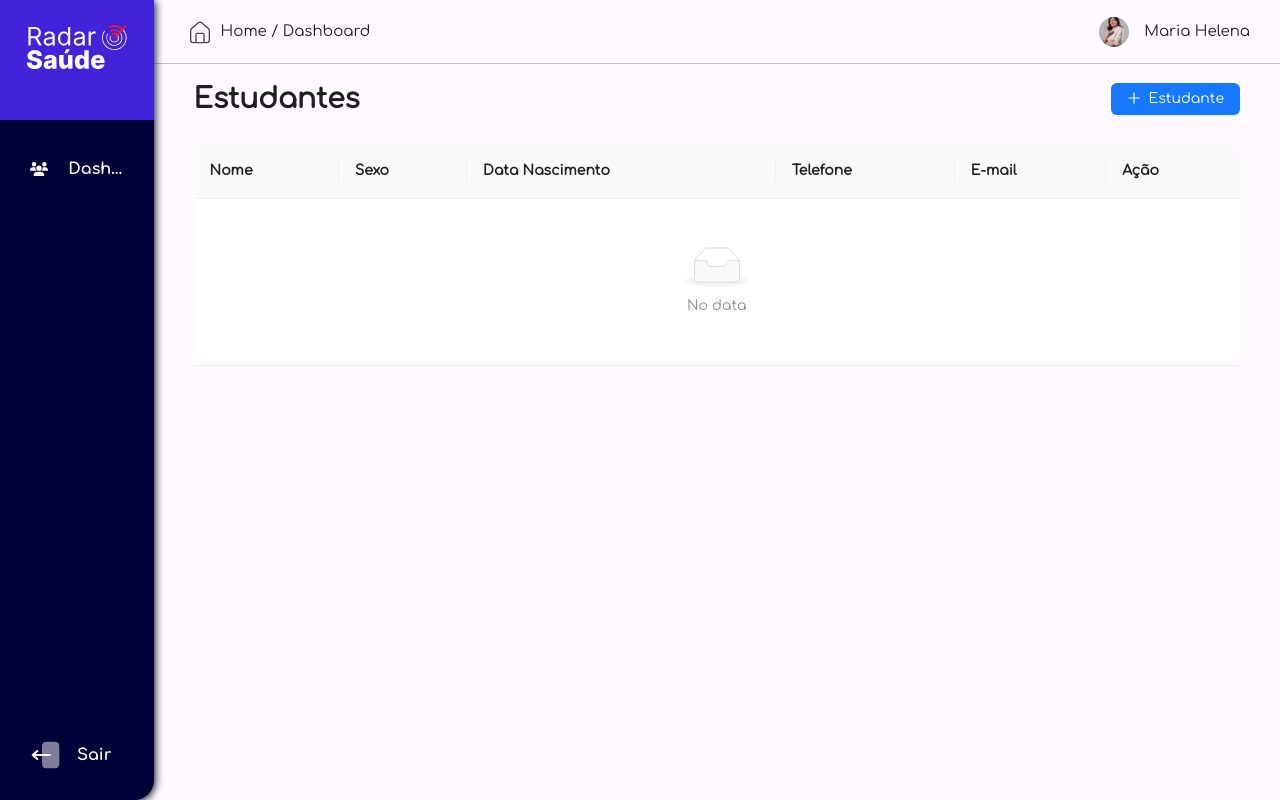
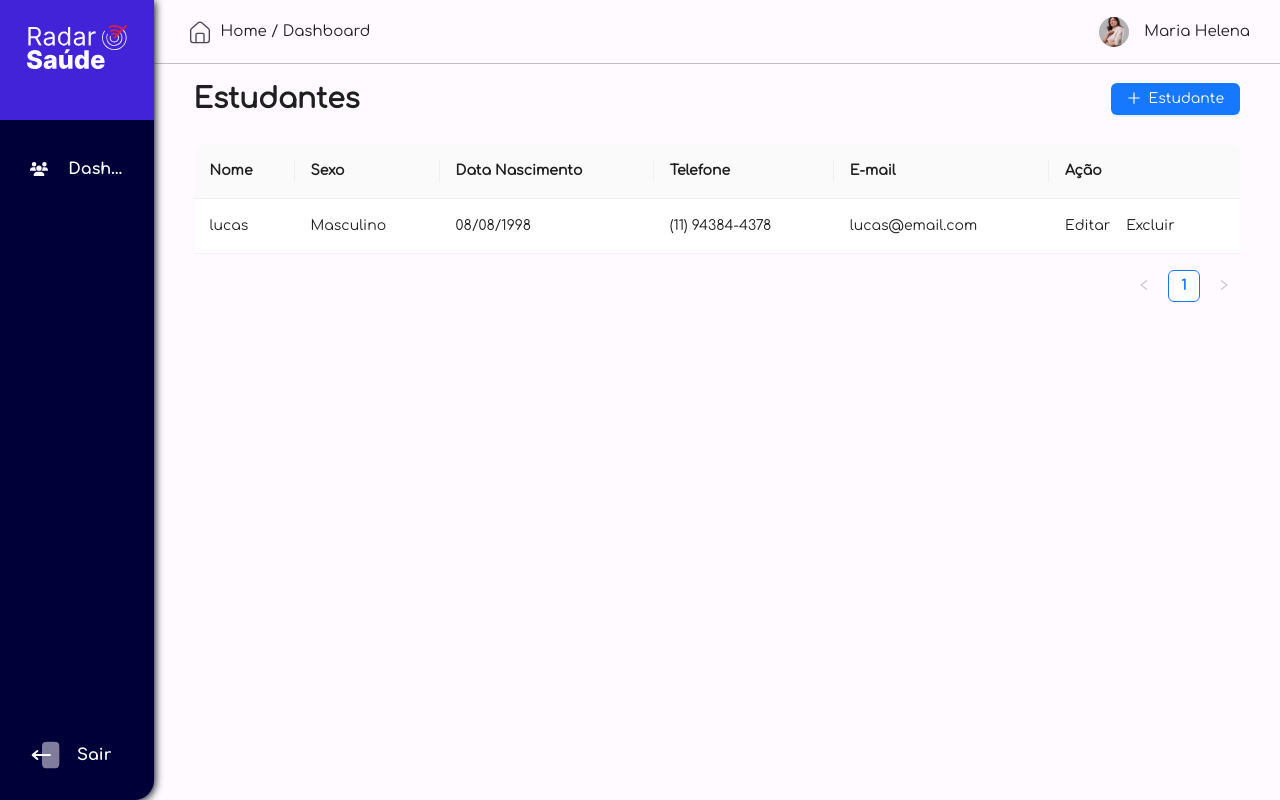
Before and after one commit to lucascbb/RadarSaude, a React (Create React App) app in the folder frontend/: page /dashboard in a window 1280 px wide. Built offline with nearby package versions, Linux system fonts and the light colour scheme.

Commit message:
Feat: folder services

```diff
--- a/frontend/src/pages/Dashboard/components/contentDashboard.tsx
+++ b/frontend/src/pages/Dashboard/components/contentDashboard.tsx
@@ -3,11 +3,13 @@ import { Layout, Table, Space, Button, TableProps } from 'antd';
 import { useState } from 'react';
 
 import type { ColumnsType, TablePaginationConfig } from 'antd/es/table/interface';
-import { DataType } from '../interfaces/interfaces';
+import { DataType } from '../interfaces/dashboardInterfaces';
 
 import { contentStyle, mainTitleStyle, tableStyle } from "../styles/dashboardStyles"
 
 import HeaderComponent from "../../../components/headerComponent";
+
+import { handleEdit, handleDelete } from '../services/dashboardServices'
 
 const { Content } = Layout;
 
@@ -55,14 +57,23 @@ const ContentDashboard = () => {
             key: 'action',
             render: (_, record) => (
                 <Space size="middle">
-                    <a>Editar</a>
-                    <a>Excluir</a>
+                    <div onClick={() => handleEdit()}>Editar</div>
+                    <div onClick={() => handleDelete()}>Excluir</div>
                 </Space>
             ),
         },
     ];
 
-    const data: DataType[] = [];
+    const data: DataType[] = [
+        {
+            key: String(1),
+            name: 'lucas',
+            gender: 'Masculino',
+            dateBirth: '08/08/1998',
+            phone: '(11) 94384-4378',
+            email: 'lucas@email.com',
+        }
+    ];
 
     return (
         <Layout>
--- /dev/null
+++ b/frontend/src/pages/Dashboard/services/dashboardServices.ts
@@ -0,0 +1,10 @@
+
+const handleEdit = () => {
+
+}
+
+const handleDelete = () => {
+
+}
+
+export { handleEdit, handleDelete }
```
Also changed, not shown: frontend/src/pages/Dashboard/interfaces/dashboardInterfaces.ts (renamed from frontend/src/pages/Dashboard/interfaces/interfaces.ts).
